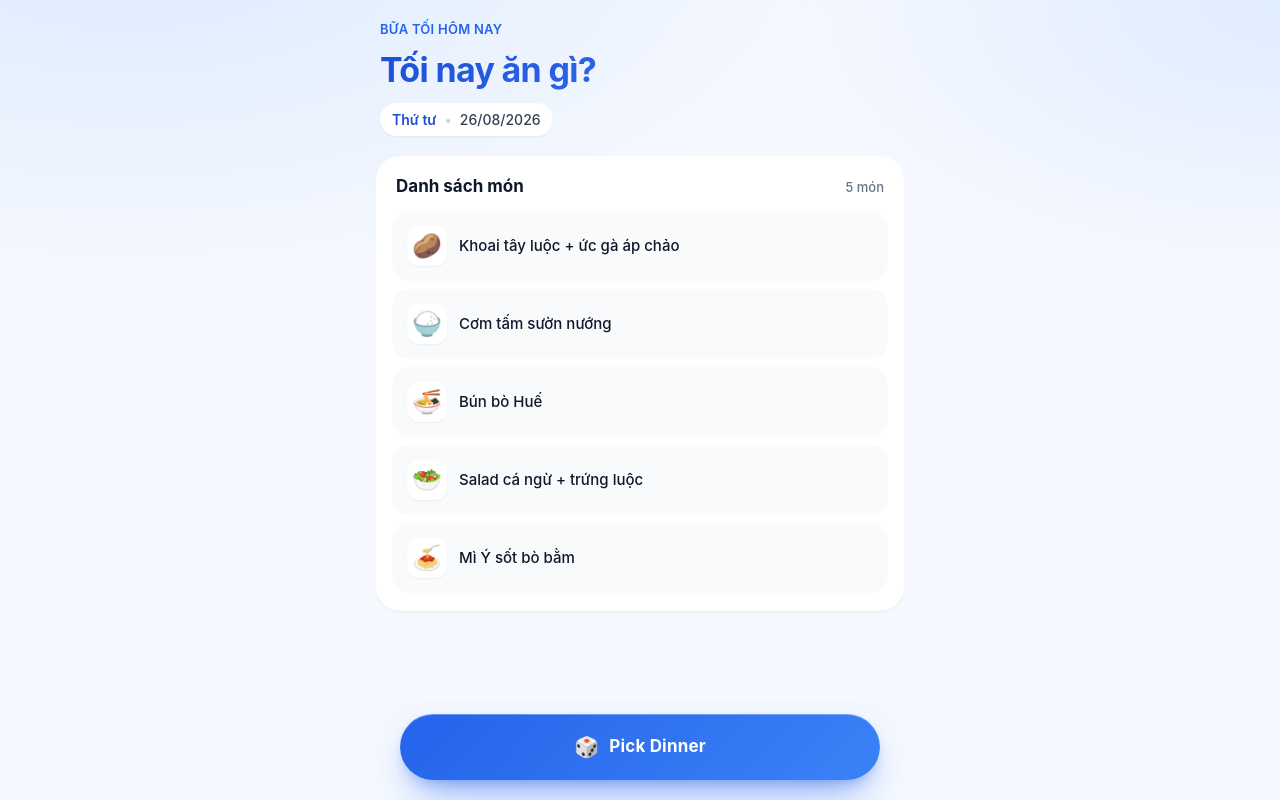
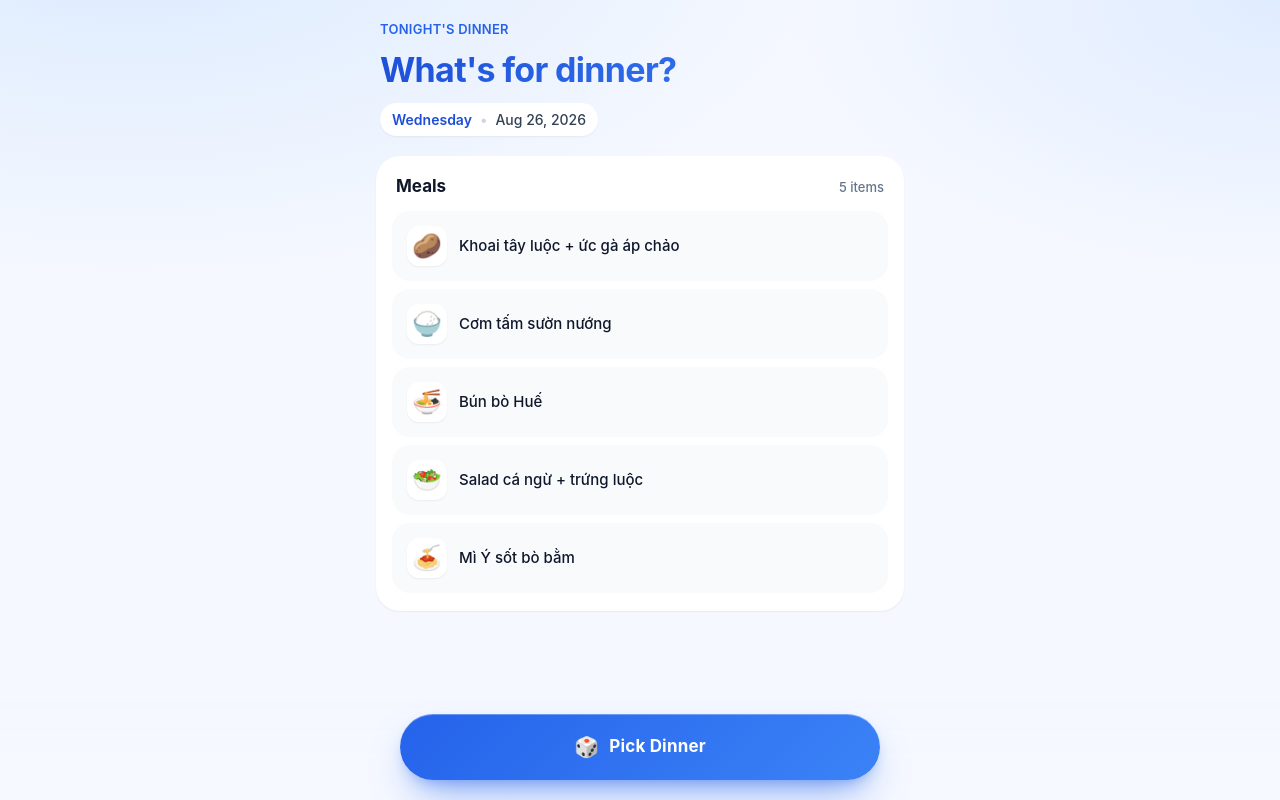
Before and after one commit to sanghandsondev/pick_dinner, a React (Vite) app: page / in a window 1280 px wide. Built offline with nearby package versions, Linux system fonts and the light colour scheme.

Commit message:
feat: english UI, remove reset after Deal

```diff
--- a/index.html
+++ b/index.html
@@ -1,5 +1,5 @@
 <!doctype html>
-<html lang="vi">
+<html lang="en">
   <head>
     <meta charset="UTF-8" />
     <link rel="icon" type="image/svg+xml" href="/pick_dinner/favicon.svg" />
@@ -10,7 +10,7 @@
     <meta name="theme-color" content="#2563eb" />
     <meta name="apple-mobile-web-app-capable" content="yes" />
     <meta name="apple-mobile-web-app-status-bar-style" content="default" />
-    <title>Pick Dinner — Tối nay ăn gì?</title>
+    <title>Pick Dinner — What's for dinner tonight?</title>
   </head>
   <body>
     <div id="root"></div>
--- a/src/App.tsx
+++ b/src/App.tsx
@@ -25,10 +25,6 @@ export default function App() {
     setModalOpen(false);
   };
 
-  const handleReset = () => {
-    setDealMeal(null);
-  };
-
   return (
     <div className="app-shell">
       <main className="app-main">
@@ -36,20 +32,13 @@ export default function App() {
 
         {dealt && (
           <section className="deal-banner" aria-live="polite">
-            <div className="deal-banner__label">Tối nay ăn</div>
+            <div className="deal-banner__label">Tonight's dinner</div>
             <div className="deal-banner__meal">
               <span className="deal-banner__emoji" aria-hidden>
                 {dealMeal?.emoji ?? '🍽️'}
               </span>
               <span>{dealMeal?.name}</span>
             </div>
-            <button
-              type="button"
-              className="deal-banner__reset"
-              onClick={handleReset}
-            >
-              Chọn lại
-            </button>
           </section>
         )}
 
--- a/src/components/DateHeader.tsx
+++ b/src/components/DateHeader.tsx
@@ -3,27 +3,38 @@ interface DateHeaderProps {
 }
 
 const WEEKDAYS = [
-  'Chủ nhật',
-  'Thứ hai',
-  'Thứ ba',
-  'Thứ tư',
-  'Thứ năm',
-  'Thứ sáu',
-  'Thứ bảy',
+  'Sunday',
+  'Monday',
+  'Tuesday',
+  'Wednesday',
+  'Thursday',
+  'Friday',
+  'Saturday',
 ];
 
-function pad(n: number) {
-  return n.toString().padStart(2, '0');
-}
+const MONTHS = [
+  'Jan',
+  'Feb',
+  'Mar',
+  'Apr',
+  'May',
+  'Jun',
+  'Jul',
+  'Aug',
+  'Sep',
+  'Oct',
+  'Nov',
+  'Dec',
+];
 
 export default function DateHeader({ date }: DateHeaderProps) {
   const weekday = WEEKDAYS[date.getDay()];
-  const dateStr = `${pad(date.getDate())}/${pad(date.getMonth() + 1)}/${date.getFullYear()}`;
+  const dateStr = `${MONTHS[date.getMonth()]} ${date.getDate()}, ${date.getFullYear()}`;
 
   return (
     <header className="date-header">
-      <div className="date-header__eyebrow">Bữa tối hôm nay</div>
-      <h1 className="date-header__title">Tối nay ăn gì?</h1>
+      <div className="date-header__eyebrow">Tonight's dinner</div>
+      <h1 className="date-header__title">What's for dinner?</h1>
       <div className="date-header__date">
         <span className="date-header__weekday">{weekday}</span>
         <span className="date-header__dot" aria-hidden>
--- a/src/components/MealList.tsx
+++ b/src/components/MealList.tsx
@@ -7,10 +7,10 @@ interface MealListProps {
 
 export default function MealList({ meals, highlightedId }: MealListProps) {
   return (
-    <section className="meal-list" aria-label="Danh sách món ăn">
+    <section className="meal-list" aria-label="Meal list">
       <div className="meal-list__header">
-        <h2>Danh sách món</h2>
-        <span className="meal-list__count">{meals.length} món</span>
+        <h2>Meals</h2>
+        <span className="meal-list__count">{meals.length} items</span>
       </div>
 
       <ul className="meal-list__items">
@@ -26,7 +26,7 @@ export default function MealList({ meals, highlightedId }: MealListProps) {
               </span>
               <span className="meal-card__name">{meal.name}</span>
               {active && (
-                <span className="meal-card__badge" aria-label="Đã chọn">
+                <span className="meal-card__badge" aria-label="Selected">
                   ✓
                 </span>
               )}
--- a/src/components/PickDinnerButton.tsx
+++ b/src/components/PickDinnerButton.tsx
@@ -20,7 +20,7 @@ export default function PickDinnerButton({
           🎲
         </span>
         <span className="pick-cta__label">
-          {disabled ? 'Đã chốt bữa tối' : 'Pick Dinner'}
+          {disabled ? 'Dinner locked in' : 'Pick Dinner'}
         </span>
       </button>
     </div>
--- a/src/components/PickDinnerModal.tsx
+++ b/src/components/PickDinnerModal.tsx
@@ -102,7 +102,7 @@ export default function PickDinnerModal({
       className="modal-backdrop"
       role="dialog"
       aria-modal="true"
-      aria-label="Chọn món tối"
+      aria-label="Pick dinner"
       onClick={() => {
         if (!spinning) onClose();
       }}
@@ -112,7 +112,7 @@ export default function PickDinnerModal({
         onClick={(e) => e.stopPropagation()}
       >
         <div className="modal-card__eyebrow">
-          {spinning ? 'Đang chọn món…' : 'Món được chọn'}
+          {spinning ? 'Picking…' : 'Your dinner'}
         </div>
 
         <div className="modal-card__stage" aria-live="polite">
@@ -135,7 +135,7 @@ export default function PickDinnerModal({
             onClick={onClose}
             disabled={spinning}
           >
-            Ẩn đi
+            Close
           </button>
           <button
             type="button"
```
